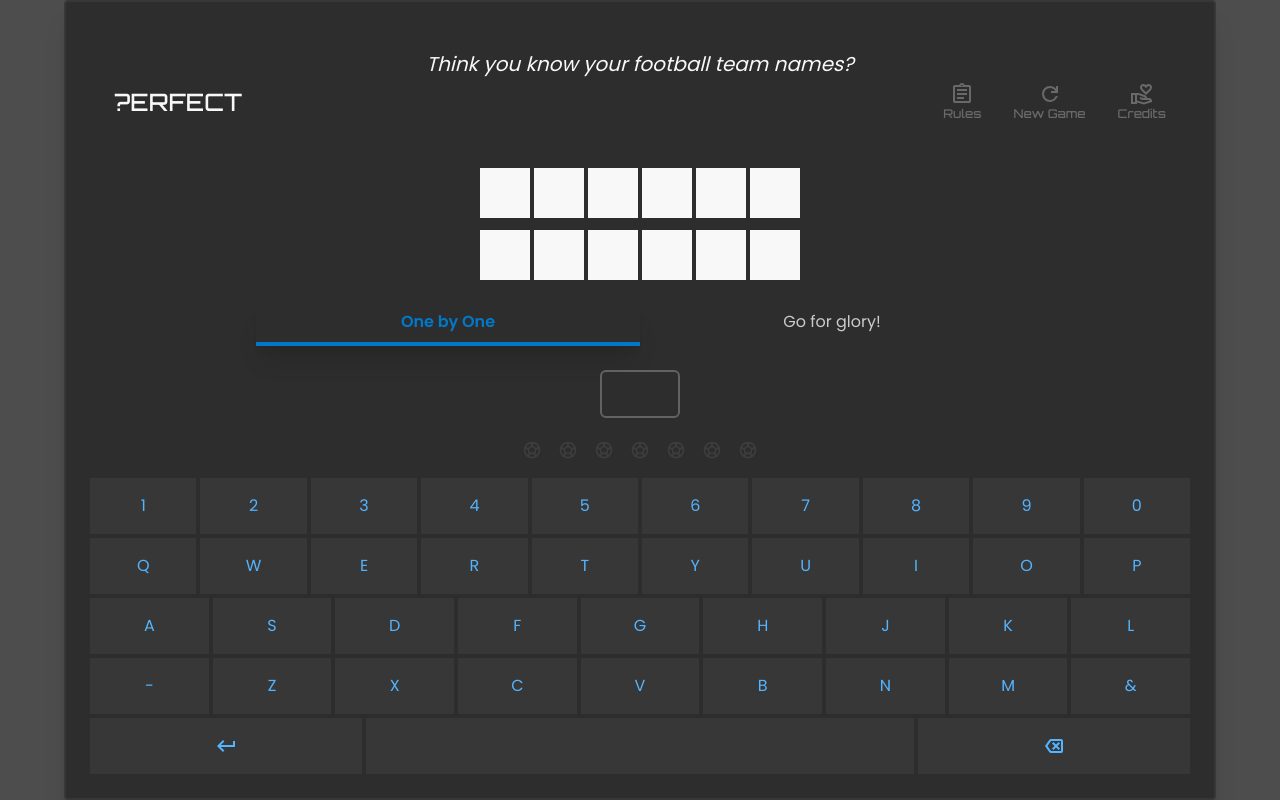
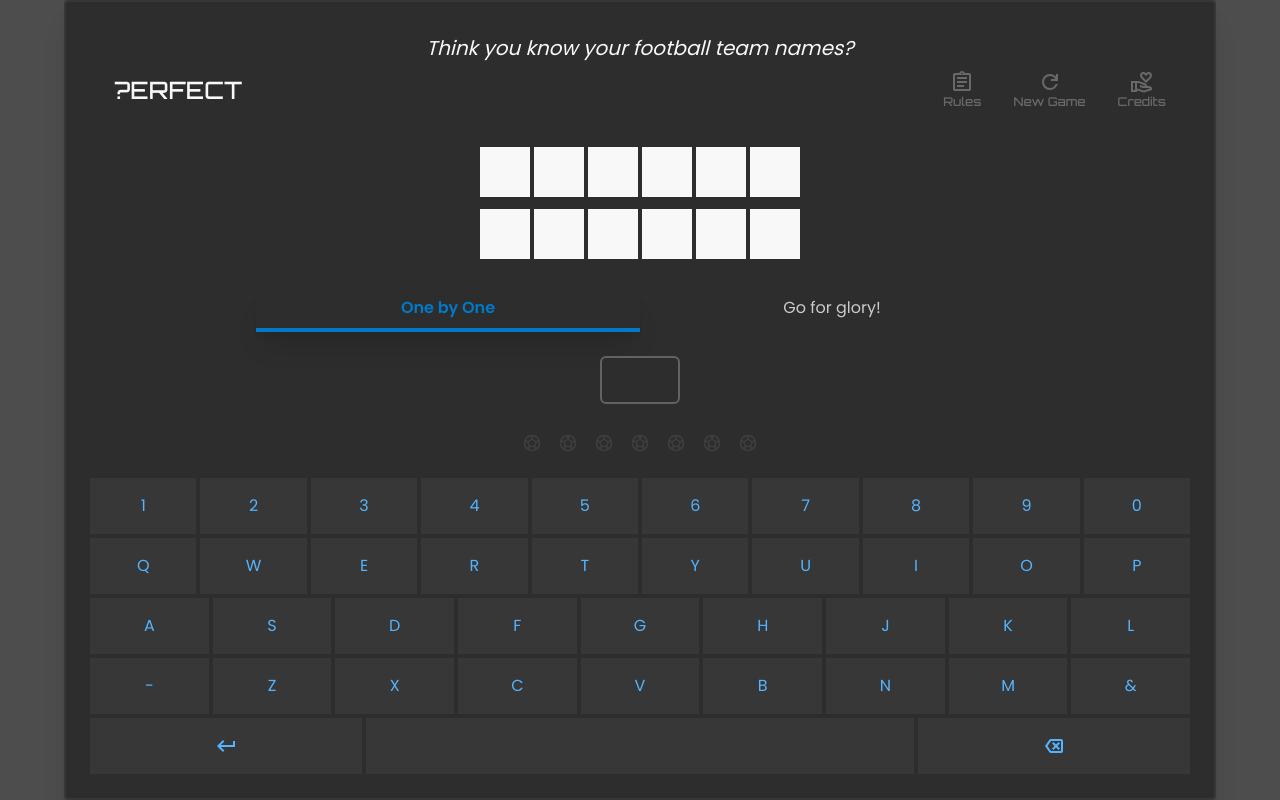
Before and after one commit to bibhashdash/team-guesser, a Next.js app: page / in a window 1280 px wide. Built offline with nearby package versions, Linux system fonts and the light colour scheme.

Commit message:
ui improvements

```diff
--- a/src/components/Navbar.tsx
+++ b/src/components/Navbar.tsx
@@ -10,7 +10,7 @@ interface NavbarProps {
 
 export const Navbar = ({clickRulesIcon, clickRefreshIcon, clickCreditsIcon}: NavbarProps) => {
   return (
-    <div className="bg-black300 w-full md:py-6 px-2 md:px-6 flex flex-col gap-1 items-center">
+    <div className="bg-black300 w-full md:py-2 px-2 md:px-6 flex flex-col gap-2 items-center">
       <div>
         <p className="text-white100 text-xs md:text-xl italic">Think you know your football team names?</p>
       </div>
```
